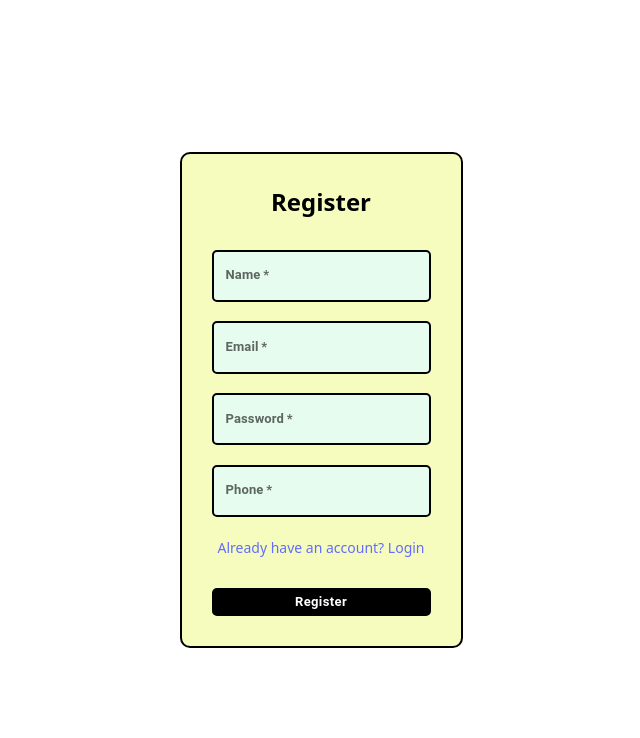
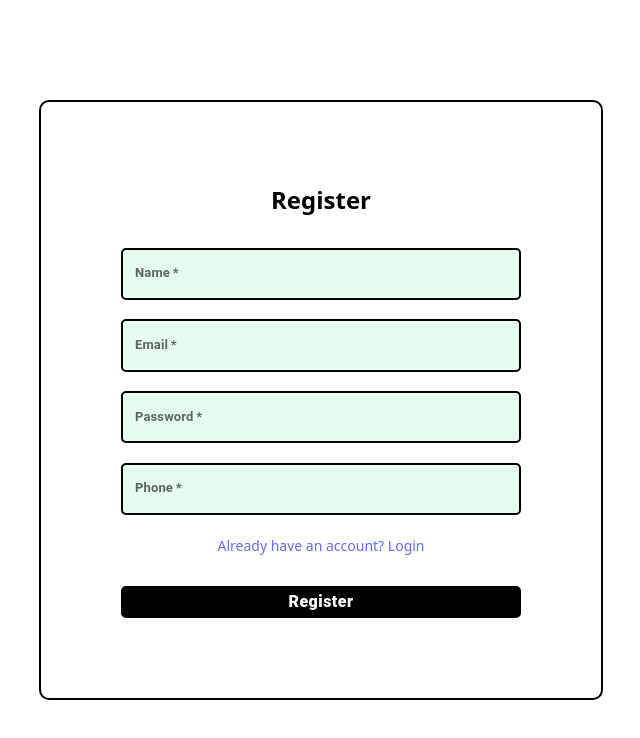
Before and after one commit to MoreSagarDAC/ecommerce-FE, a React (Vite) app: page / in a window 1280 px wide. Shown: the top 738 px of the page, without its empty margins (319-959 px from the left). Built offline with nearby package versions, Linux system fonts and the light colour scheme; no server answers.

Commit message:
SM : initial setup

```diff
--- a/src/components/Login.module.css
+++ b/src/components/Login.module.css
@@ -1,8 +1,9 @@
 .container {
-  max-width: 400px;
-  background: #f5fcbd;
+  width: 350px;
+  height:300px;
   margin: 50px auto;
-  padding: 30px;
+  background: #ffffff;
+  padding: 80px;
   border: 2px solid #000000;
   border-radius: 10px;
 }
--- a/src/components/Register.jsx
+++ b/src/components/Register.jsx
@@ -127,7 +127,7 @@ const Register = () => {
             label="Register"
             color="black"
             fullWidth={true}
-            sx={{ justifyContent: "center" }}
+            sx={{ justifyContent: "center",  fontWeight: 900 }}
           />
         </div>
       </form>
--- a/src/components/Register.module.css
+++ b/src/components/Register.module.css
@@ -1,8 +1,8 @@
 .container {
-  max-width: 400px;
+  width: 400px;
   margin: 50px auto;
-  background: #f5fcbd;
-  padding: 30px;
+  background: #ffffff;
+  padding: 80px;
   border: 2px solid #000000;
   border-radius: 10px;
 }
--- a/src/framework/Button.jsx
+++ b/src/framework/Button.jsx
@@ -69,7 +69,7 @@ const theme = createTheme({
       styleOverrides: {
         root: {
           width: "100%",
-          height: "28px !important",
+          height: "32px !important",
           overflow: "hidden",
           justifyContent: "flex-start",
           padding: "0 10px",
@@ -155,7 +155,7 @@ const Button = React.forwardRef(
             endIcon={endIcon}
             sx={{
               borderRadius: "5px",
-              fontSize: "13px",
+              fontSize: "16px",
               fontWeight: 700,
               whiteSpace: "nowrap",
               height: "32px",
--- a/src/services/user-services.js
+++ b/src/services/user-services.js
@@ -1,19 +1,19 @@
 import nodeClient from "../utils/axiosClient";
 
 export const registerUser = async (userData) => {
-  const response = await nodeClient.post("/users/v1/register", userData);
+  const response = await nodeClient.post("/v1/user/register", userData);
   return response;
 };
 
 export const loginUser = async (credentials) => {
-  const response = await nodeClient.post("/users/v1/login", credentials);
+  const response = await nodeClient.post("/v1/user/login", credentials);
   return response?.data;
 };
 
 export const getUserProfile = async (userId) => {
-  return await nodeClient.get(`/users/v1/${userId}`);
+  return await nodeClient.get(`/v1/user/${userId}`);
 };
 
 export const updateUserProfile = async (userId, userData) => {
-  return nodeClient.put(`/users/v1/${userId}`, userData);
+  return nodeClient.put(`/v1/user/${userId}`, userData);
 };
--- a/src/utils/axiosClient.js
+++ b/src/utils/axiosClient.js
@@ -1,6 +1,6 @@
 import axios from "axios";
 
-export const BASEURL = "http://localhost:8080";
+export const BASEURL = "http://localhost:5000";
 
 export const BYPASS_ERROR_URLS = [
   // Add URLs that should bypass error handling
```
Also changed, not shown: 1 other file (tests, documents, lock files or other folders).
